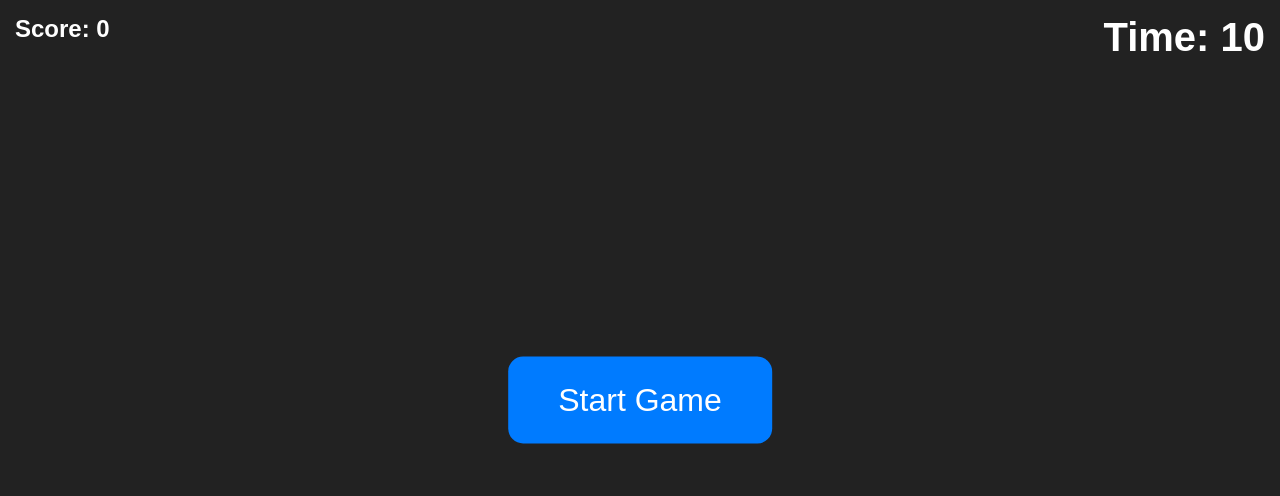
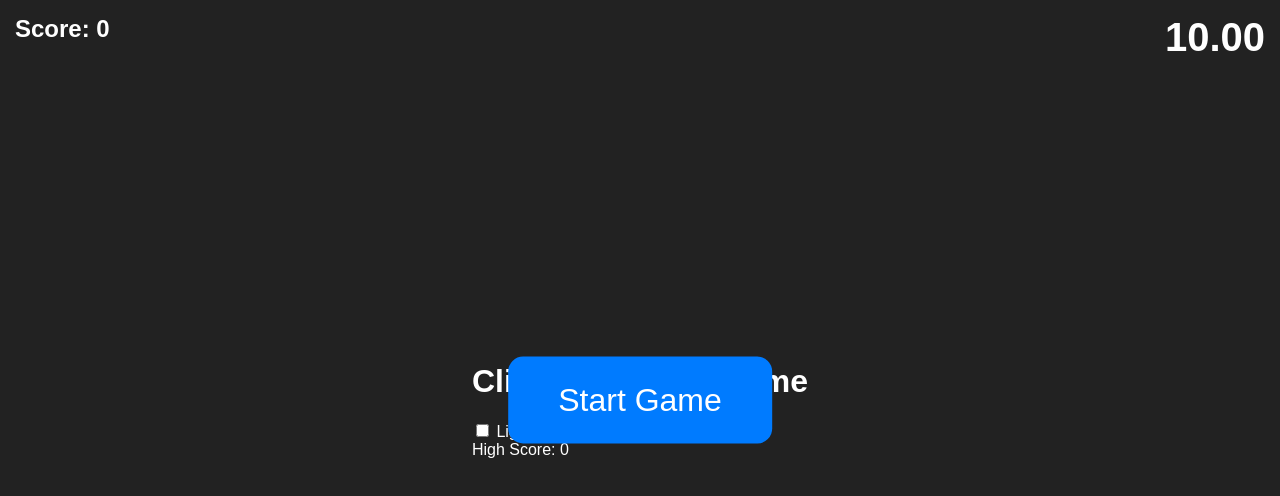
Before and after one commit to Wxrita1/clicker-game, a plain HTML site: page index.html in a window 1280 px wide. Drawn offline with Linux system fonts and the light colour scheme.

Commit message:
Update index.html

```diff
--- a/index.html
+++ b/index.html
@@ -1,19 +1,31 @@
 <!DOCTYPE html>
 <html lang="en">
 <head>
-  <meta charset="UTF-8">
+  <meta charset="UTF-8" />
+  <meta name="viewport" content="width=device-width, initial-scale=1" />
   <title>Click Challenge Game</title>
-  <link rel="stylesheet" href="style.css">
+  <link rel="stylesheet" href="style.css" />
 </head>
 <body>
-  <div id="gameContainer">
+  <div class="container">
+    <h1>Click Challenge Game</h1>
+
+    <div class="toggle-container">
+      <label class="switch">
+        <input type="checkbox" id="modeToggle" />
+        <span class="slider"></span>
+      </label>
+      <span id="modeLabel">Light Mode</span>
+    </div>
+
+    <div id="timerDisplay">10.00</div>
     <div id="scoreDisplay">Score: 0</div>
-    <div id="timerDisplay">Time: 10</div>
+    <div id="highScoreDisplay">High Score: 0</div>
 
     <button id="startButton">Start Game</button>
-    <button id="clickButton" style="display: none;">Click Me!</button>
+    <button id="clickButton" style="display:none;">Click Me!</button>
 
-    <div id="comboContainer"></div>
+    <div id="comboText" class="fade"></div>
   </div>
 
   <script src="script.js"></script>
```
